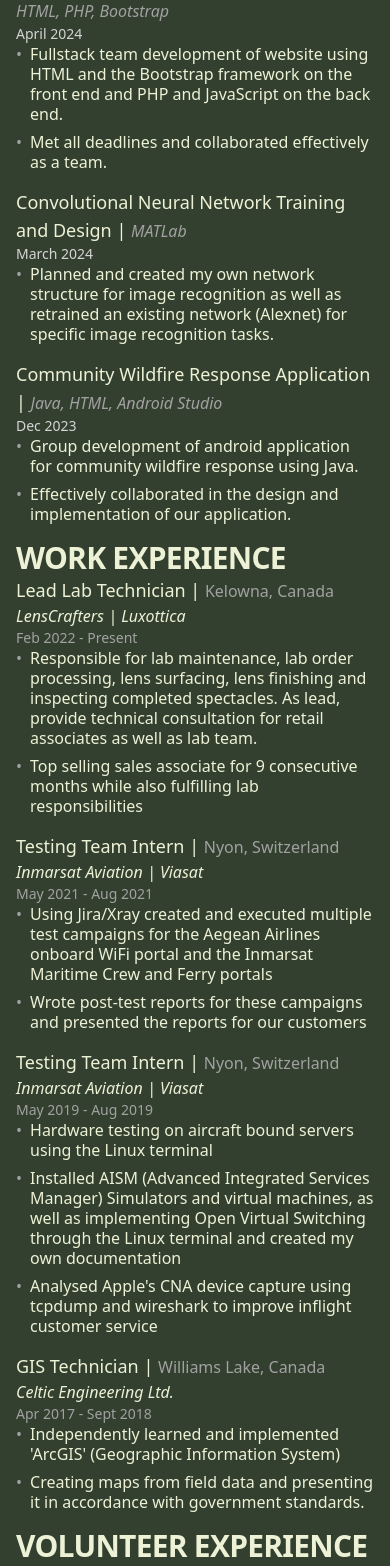
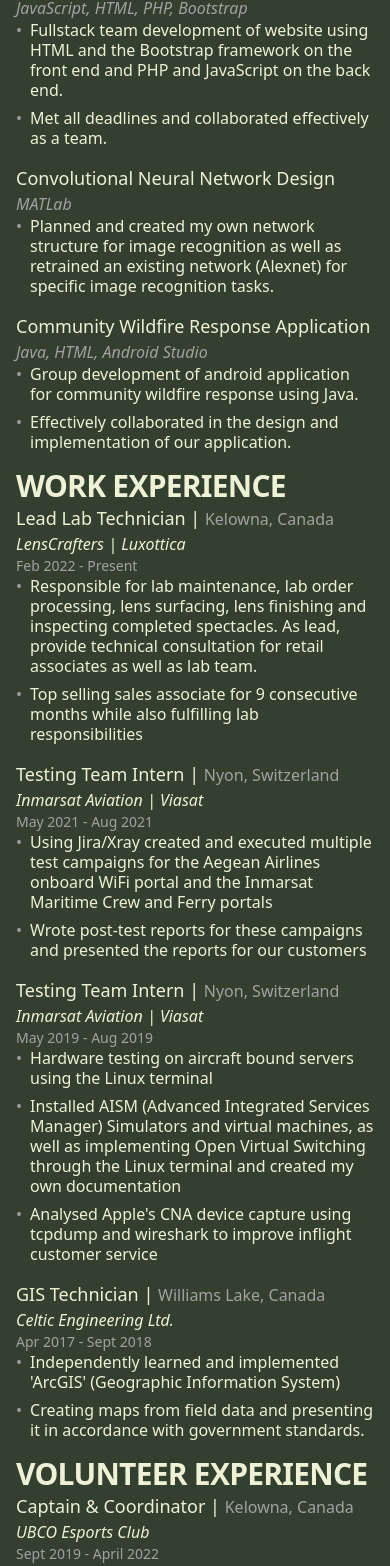
Before and after one commit to chaitanghanekar/portfolio, a Next.js app: page /resume in a window 390 px wide. Shown: the part 388-1954 px from the top of the page. Built offline with nearby package versions, Linux system fonts and the light colour scheme.

Commit message:
mobile friendly changes

```diff
--- a/app/components/resume.tsx
+++ b/app/components/resume.tsx
@@ -15,10 +15,10 @@
   </div>
 );
 
-const Project = ({ title, technologies, period, description }) => (
+const Project = ({ title, technologies, description }) => (
   <div className="mb-4">
-    <h3 className="text-lg">{title} | <span className="text-base italic text-neutral-400">{technologies}</span></h3>
-    <p className="text-sm text-neutral-300">{period}</p>
+    <h3 className="text-lg">{title}</h3>
+    <p className="text-base italic text-neutral-400">{technologies}</p>
     <div className="text-base leading-tight">
       {description.map((item, index) => (
         <div className="mb-2 flex items-start" key={index}>
@@ -61,16 +61,14 @@
         <Project
           title="Product Price Tracking Website"
           technologies="JavaScript, HTML, PHP, Bootstrap"
-          period="April 2024"
           description={[
             "Fullstack team development of website using HTML and the Bootstrap framework on the front end and PHP and JavaScript on the back end.",
             "Met all deadlines and collaborated effectively as a team."
           ]}
         />
         <Project
-          title="Convolutional Neural Network Training and Design"
+          title="Convolutional Neural Network Design"
           technologies="MATLab"
-          period="March 2024"
           description={[
             "Planned and created my own network structure for image recognition as well as retrained an existing network (Alexnet) for specific image recognition tasks."
           ]}
@@ -78,7 +76,6 @@
         <Project
           title="Community Wildfire Response Application"
           technologies="Java, HTML, Android Studio"
-          period="Dec 2023"
           description={[
             "Group development of android application for community wildfire response using Java.",
             "Effectively collaborated in the design and implementation of our application."
@@ -132,7 +129,7 @@
 
       <Section title="VOLUNTEER EXPERIENCE">
         <Experience
-          title="Team Captain & Club Coordinator"
+          title="Captain & Coordinator"
           company="UBCO Esports Club"
           location="Kelowna, Canada"
           period="Sept 2019 - April 2022"
```
